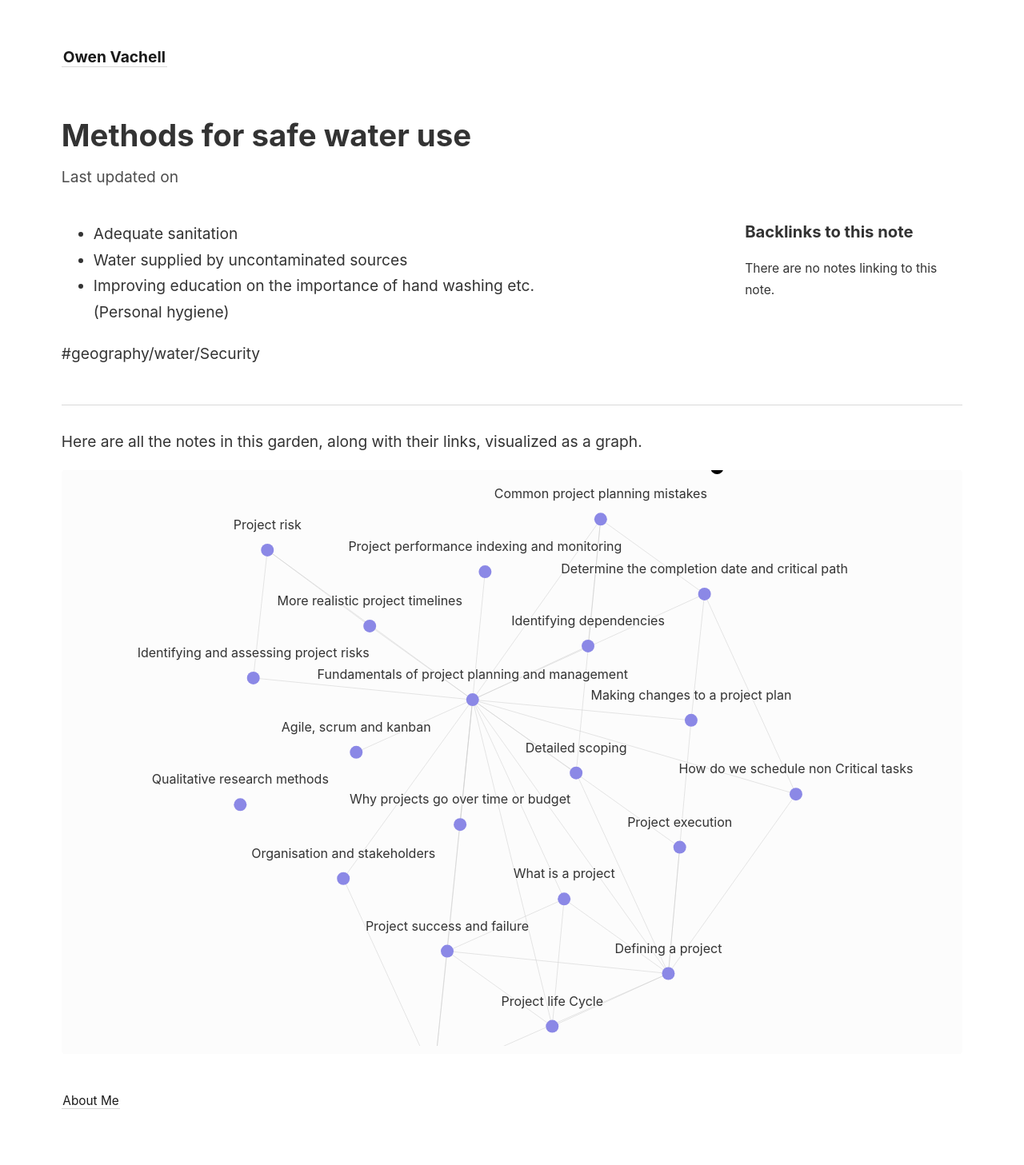
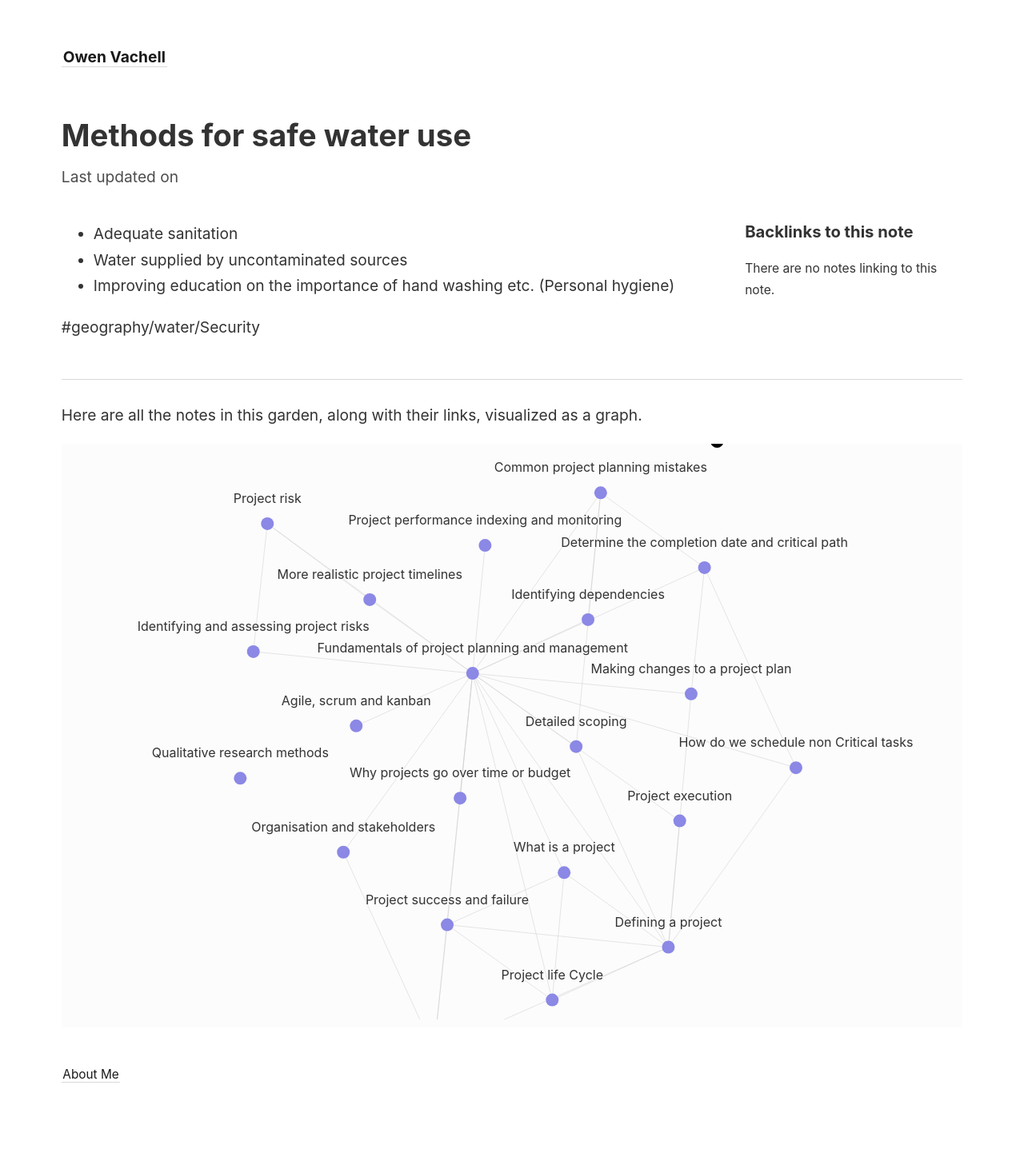
Before and after one commit to owenvachell/Digigarden, a Jekyll site: the page built from _notes/PKM/methods for safe water use.md, in a window 1280 px wide. Shown: the whole page at 80% size. Built offline with Jekyll 4.4.1, drawn with Linux system fonts in a browser that asks for light colours; after the commit the page ends 1424 px from its top, so only the background shows below that.

Commit message:
changed note style

```diff
--- a/_layouts/note.html
+++ b/_layouts/note.html
@@ -12,7 +12,7 @@ layout: default
   </div>
 
   <div id="notes-entry-container">
-    <content style="max-width: 75%">
+    <content>
       {{ content }}
     </content>
 
```
